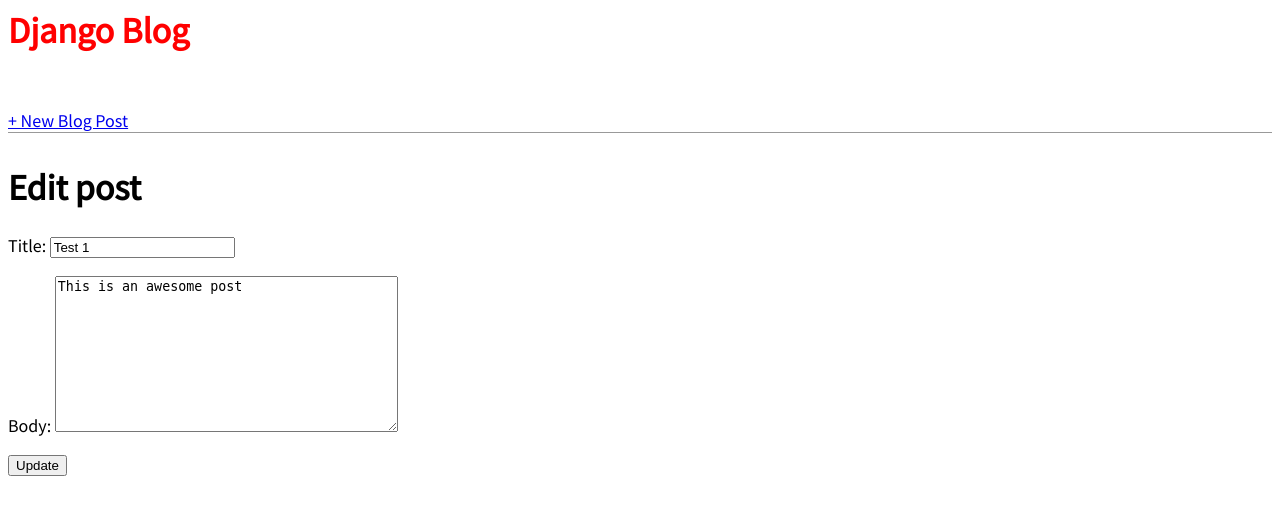
After one commit to ocktagon/blog-app, a Django app: page /post/1/edit/ in a window 1280 px wide. The commit adds this page. Shown: the top 515 px of the page. Run offline with Django 3.2, Linux system fonts and the light colour scheme; data comes from the database, SQL or seed files in the repository; both versions use the stored data as it was after the commit.

Commit message:
blog crud operations complete

```diff
--- a/blog/models.py
+++ b/blog/models.py
@@ -1,4 +1,5 @@
 from django.db import models
+from django.urls import reverse
 
 class Post(models.Model):
     title = models.CharField(max_length=200)
@@ -10,3 +11,6 @@ class Post(models.Model):
 
     def __str__(self):
         return self.title
+
+    def get_absolute_url(self):
+        return reverse('post_detail', args=[str(self.id)])
--- a/blog/urls.py
+++ b/blog/urls.py
@@ -1,8 +1,17 @@
 from django.urls import path
 
-from .views import BlogListView, BlogDetailView
+from .views import (
+    BlogListView,
+    BlogDetailView,
+    BlogCreateView,
+    BlogUpdateView,
+    BlogDeleteView,
+)
 
 urlpatterns = [
     path('', BlogListView.as_view(), name='home'),
     path('post/<int:pk>/', BlogDetailView.as_view(), name = 'post_detail'),
+    path('post/new/', BlogCreateView.as_view(), name='post_new'),
+    path('post/<int:pk>/edit/', BlogUpdateView.as_view(), name='post_edit'),
+    path('post/<int:pk>/delete/', BlogDeleteView.as_view(), name='post_delete'),
 ]
--- a/blog/views.py
+++ b/blog/views.py
@@ -1,4 +1,7 @@
 from django.views.generic import ListView, DetailView
+from django.views.generic.edit import CreateView, UpdateView, DeleteView
+from django.urls import reverse_lazy
+
 from .models import Post
 
 class BlogListView(ListView):
@@ -8,3 +11,18 @@ class BlogListView(ListView):
 class BlogDetailView(DetailView):
     model = Post
     template_name = 'post_detail.html'
+
+class BlogCreateView(CreateView):
+    model = Post
+    template_name = 'post_new.html'
+    fields = ['title', 'author', 'body']
+
+class BlogUpdateView(UpdateView):
+    model = Post
+    template_name = 'post_edit.html'
+    fields = ['title', 'body']
+
+class BlogDeleteView(DeleteView):
+    model = Post
+    template_name = 'post_delete.html'
+    success_url = reverse_lazy('home')
--- a/templates/base.html
+++ b/templates/base.html
@@ -6,10 +6,15 @@
   <link href="{% static 'css/base.css' %}" rel="stylesheet">
 </head>
 <body>
+  <div>
   <header>
+    <div class="nav-left">
     <h1><a href="{% url 'home' %}">Django Blog</a></h1>
+    </div>
+    <div class="nav-right">
+      <a href="{% url 'post_new' %}">+ New Blog Post</a>
+    </div>
   </header>
-  <div>
     {% block content %}
     {% endblock content %}
   </div>
--- a/templates/post_detail.html
+++ b/templates/post_detail.html
@@ -6,4 +6,8 @@
   <p>{{ post.body }}</p>
 </div>
 
+<a href="{% url 'post_edit' post.pk %}">+ Edit Blog Post</a>
+<br>
+<a href="{% url 'post_delete' post.pk %}">+ Delete Blog Post</a>
+
 {% endblock content %}
--- /dev/null
+++ b/templates/post_edit.html
@@ -0,0 +1,9 @@
+{% extends 'base.html' %}
+
+{% block content %}
+<h1> Edit post </h1>
+<form action="" method="post">{% csrf_token %}
+  {{ form.as_p }}
+  <input type="submit" value="Update" />
+</form>
+{% endblock content %}
```
Also changed, not shown: templates/post_delete.html (added, +9 -0 lines), templates/post_new.html (added, +9 -0 lines), db.sqlite3.
